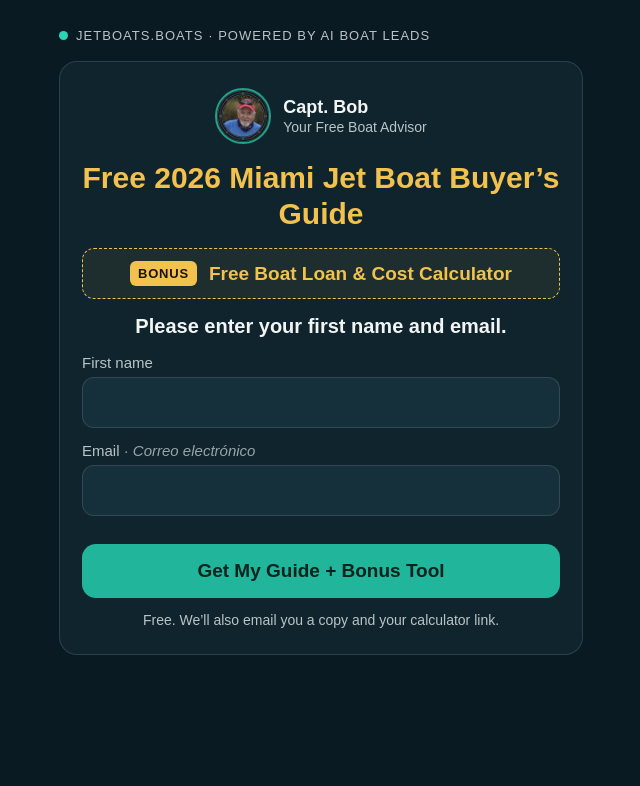
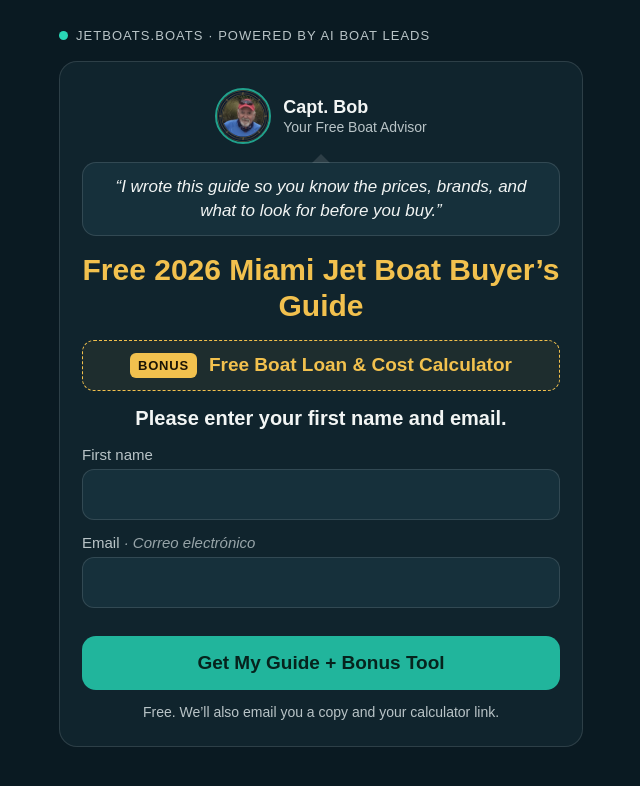
Before and after one commit to BobDucey/JetBoats.boats, a plain HTML site: page miami-fl-report.html in a window 1280 px wide. Shown: the whole page, without its empty margins (319-959 px from the left). Drawn offline with Linux system fonts and the light colour scheme; no server answers.

Commit message:
Miami signup page: Capt. Bob recommends the guide
Co-Authored-By: Claude Opus 5.5 <noreply@anthropic.com>
Claude-Session: https://claude.ai/code/session_01DHhWjVJUyyzLFKuHRPDsZH

```diff
--- a/miami-fl-report.html
+++ b/miami-fl-report.html
@@ -45,6 +45,8 @@ button.alt{background:transparent;color:var(--text);border:1px solid var(--line)
 button.yes{background:var(--gold);color:#1a1405}
 .mailnote{margin:0;text-align:center;font-size:20px;font-weight:700;color:var(--text)}
 #reportForm[hidden],.ask[hidden],.mailnote[hidden]{display:none}
+.says{position:relative;margin:2px 0 0;background:var(--card2);border:1px solid var(--line);border-radius:14px;padding:12px 16px;font-size:17px;line-height:1.4;color:var(--text);font-style:italic;text-align:center}
+.says:before{content:"";position:absolute;top:-9px;left:50%;margin-left:-9px;border:9px solid transparent;border-top:0;border-bottom-color:var(--line)}
 .capt{display:flex;align-items:center;justify-content:center;gap:12px}
 .capt img{width:56px;height:56px;border-radius:50%;object-fit:cover;border:2px solid rgba(41,214,182,.7)}
 .capt .who{display:flex;flex-direction:column;line-height:1.25;text-align:left}
@@ -62,8 +64,9 @@ button.yes{background:var(--gold);color:#1a1405}
 <div class="brand"><span class="dot"></span>JetBoats.boats · Powered by AI Boat Leads</div>
 <div class="card" id="formCard">
 <div class="capt"><img src="/capt-bob-avatar.png" alt="Capt. Bob"><div class="who"><b>Capt. Bob</b><span>Your Free Boat Advisor</span></div></div>
+<p class="says" id="captSays">“I wrote this guide so you know the prices, brands, and what to look for before you buy.”</p>
 <h1>Free 2026 Miami Jet Boat Buyer’s Guide</h1>
-<script>(function(){try{var o=new URLSearchParams(location.search).get('offer');if(o)sessionStorage.setItem('offer',o);else o=sessionStorage.getItem('offer');if(o==='brands'){window.OFFER='brands';var h=document.querySelector('h1');h.textContent='Compare 2026 Miami Jet Boat Brands';document.title='Compare 2026 Miami Jet Boat Brands | '+location.hostname;}}catch(e){}})();</script>
+<script>(function(){try{var o=new URLSearchParams(location.search).get('offer');if(o)sessionStorage.setItem('offer',o);else o=sessionStorage.getItem('offer');if(o==='brands'){window.OFFER='brands';var h=document.querySelector('h1');h.textContent='Compare 2026 Miami Jet Boat Brands';var q=document.getElementById('captSays');if(q)q.textContent='“I compared the top jet boat brands side by side so you don’t have to.”';document.title='Compare 2026 Miami Jet Boat Brands | '+location.hostname;}}catch(e){}})();</script>
 <div class="ask" id="askStep" hidden>
 <p class="q">Download Now?</p>
 <div class="yn"><button type="button" class="yes" id="yesStart">Yes</button><button type="button" class="alt" id="noStart">No</button></div>
```
